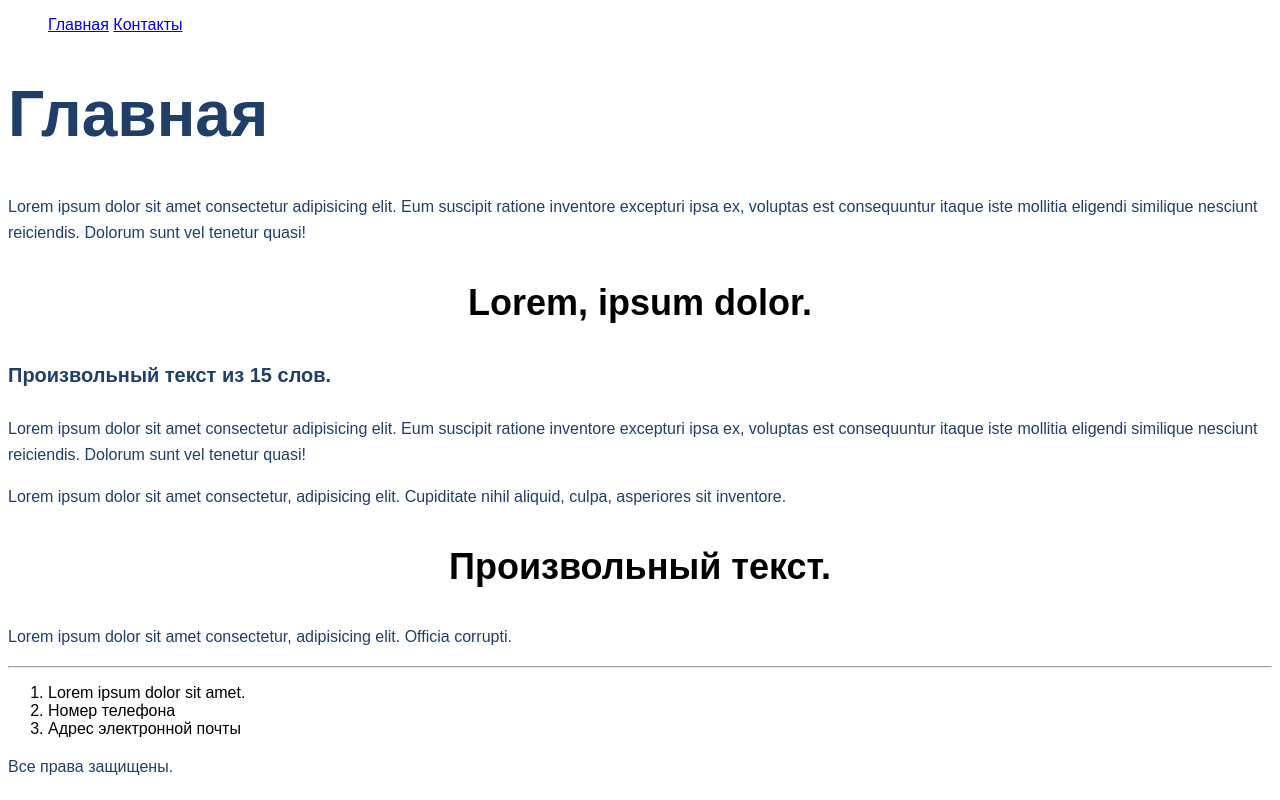
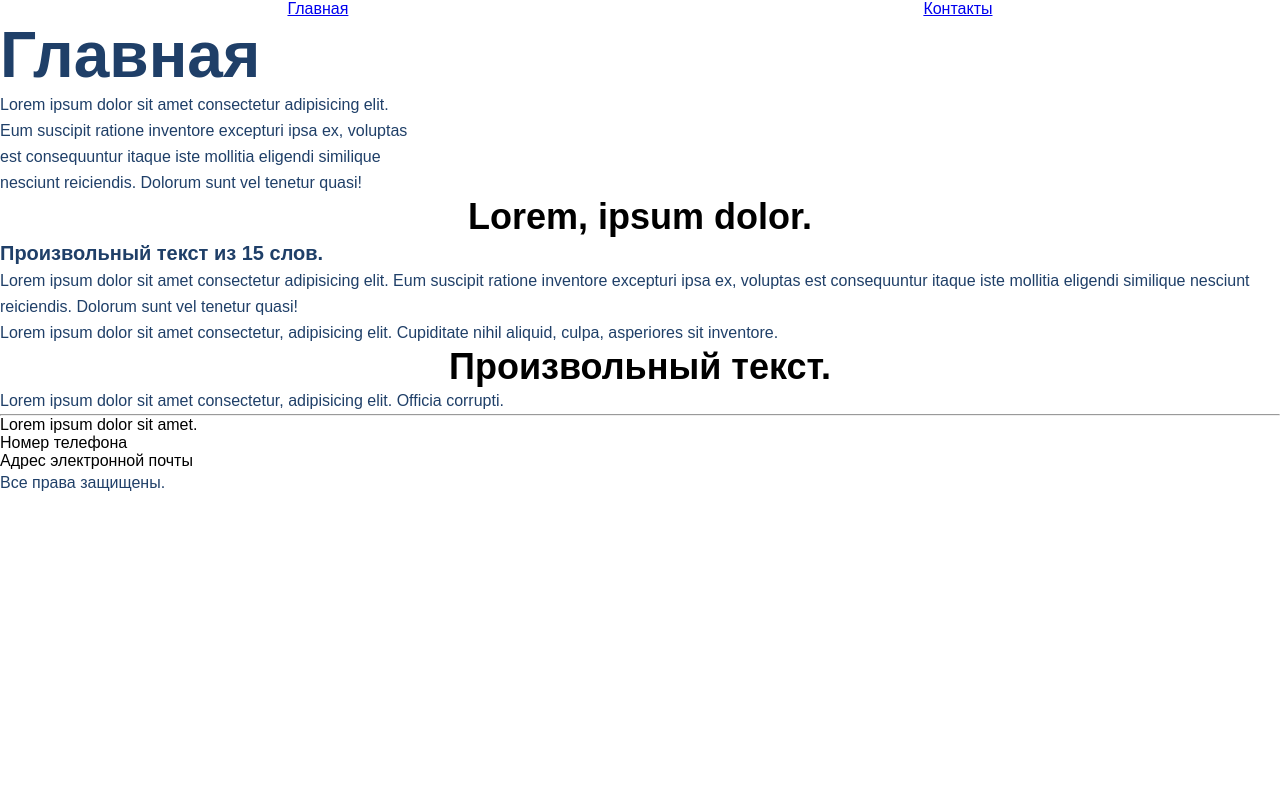
Before and after one commit to YezhikSunny/Work1, a plain HTML site: page index.html in a window 1280 px wide. Drawn offline with Linux system fonts and the light colour scheme.

Commit message:
В файле стилей первой строчкой добавлено обнуление стилей, создан блок container, отвечающий за центрирование нашей страницы, в шапке сайта расположены элементы горизонтально, ширина у заголовка h1  и после него идущего текста.

```diff
--- a/index.html
+++ b/index.html
@@ -19,7 +19,7 @@
         <!--Текст после меню сайта -->
         <div class="top__info">
             <h1 class="titlebig">Главная</h1>
-            <p class="text">Lorem ipsum dolor sit amet consectetur adipisicing elit.
+            <p class="text text-1">Lorem ipsum dolor sit amet consectetur adipisicing elit.
                 Eum suscipit ratione inventore excepturi ipsa ex, voluptas est
                 consequuntur itaque iste mollitia eligendi similique nesciunt reiciendis.
                 Dolorum sunt vel tenetur quasi!</p>
--- a/style.css
+++ b/style.css
@@ -1,3 +1,15 @@
+* {
+    margin: 0;
+    padding: 0;
+    }
+.container {
+    width: 1140px;
+    margin: 0 auto;
+}
+.header {
+display: flex;
+justify-content: space-around;
+}
 head,
 body{
 font-family: sans-serif;
@@ -7,8 +19,12 @@ font-family: sans-serif;
     line-height: 26px;
     color: #1F3F68;
 }
+.text-1{
+    width: 425px;
+}
 .titlebig{
     font-size: 64px;
+    width: 510px;
     color: #1F3F68;
 }
 .titlemiddle{
```
